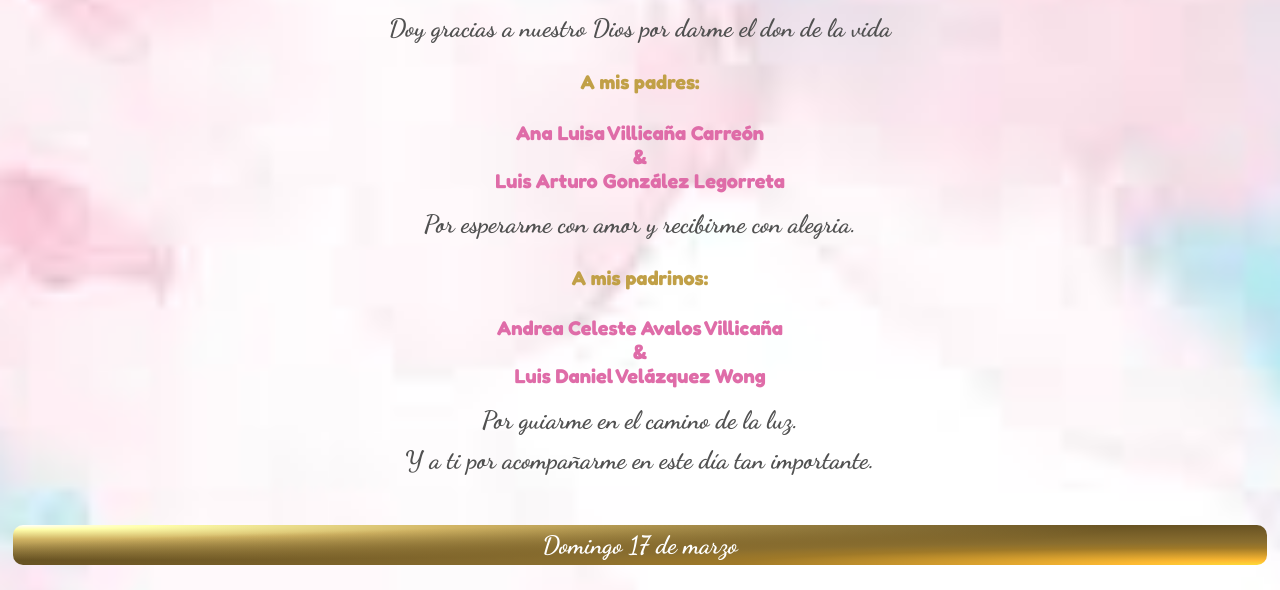
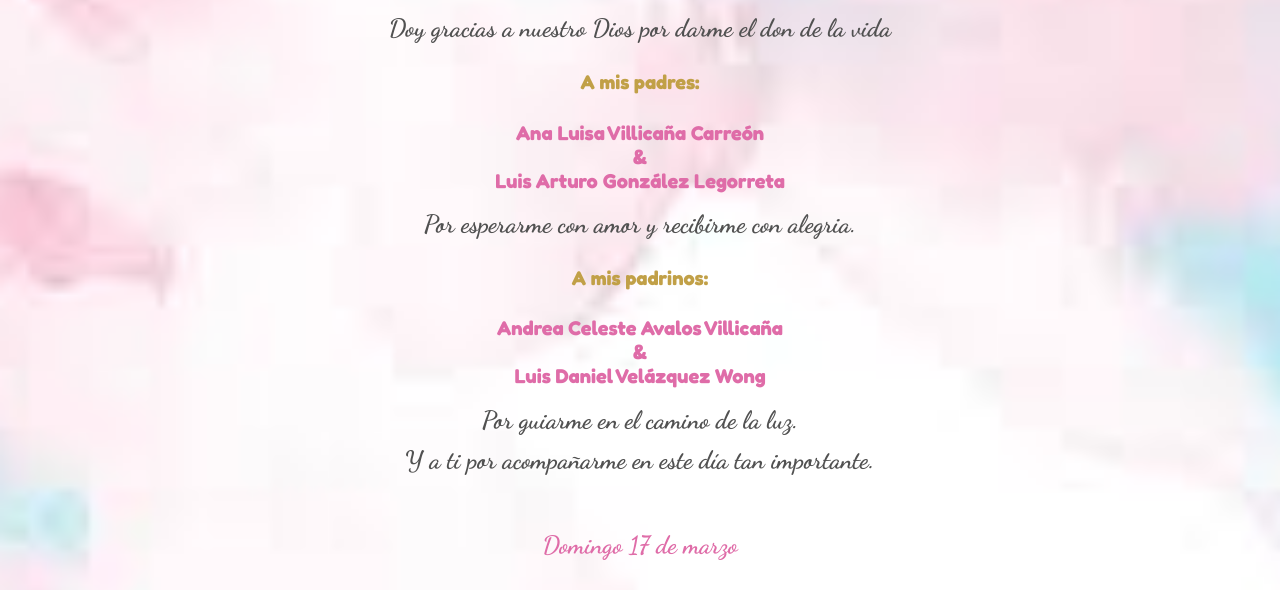
Before and after one commit to villicanadavid/Bautizo-Fer, a plain HTML site: page index.html in a window 1280 px wide. Shown: the part 362-952 px from the top of the page. Drawn offline with Linux system fonts and the light colour scheme.

Commit message:
Update styles.css

```diff
--- a/styles.css
+++ b/styles.css
@@ -21,7 +21,6 @@ h2{
     font-family: "Fredoka", sans-serif;
     color: #DF6CA8;
     font-size: 20px;
-
 }
 
 h3{
@@ -70,15 +69,13 @@ a img{
 }
 
 .infoa{
-    background: radial-gradient(ellipse farthest-corner at right bottom, #FEDB37 0%, #FDB931 8%, #9f7928 30%, #8A6E2F 40%, transparent 80%),
-                radial-gradient(ellipse farthest-corner at left top, #FFFFFF 0%, #FFFFAC 8%, #D1B464 25%, #5d4a1f 62.5%, #5d4a1f 100%);
     padding: 5px;
     margin: 5px;
     border-radius: 10px;
     font-size: 25px;
     font-family: "Dancing Script", cursive;
     font-weight: bold;
-    color: white;
+    color: #DF6CA8;
 }
 
 .wame{
```
